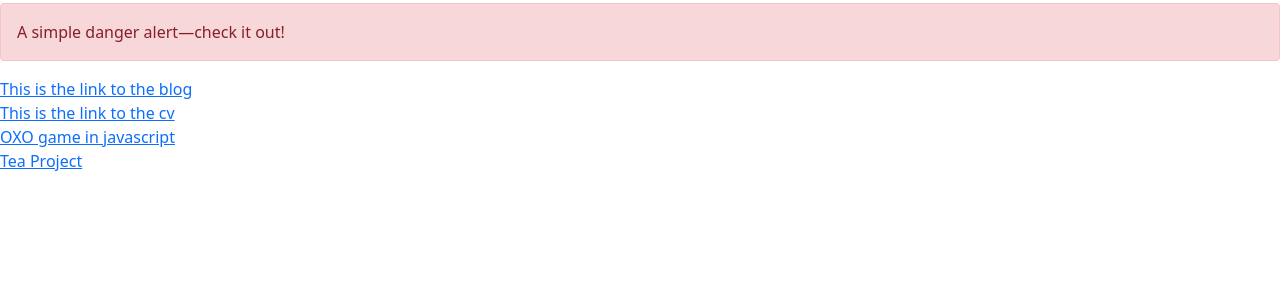
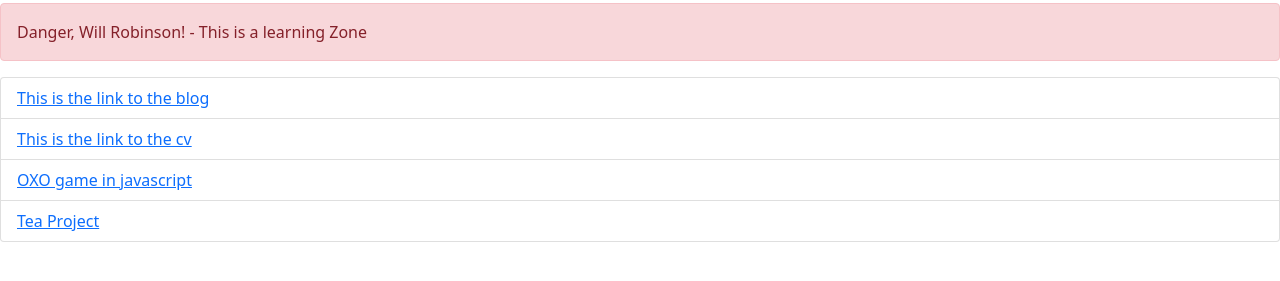
Before and after one commit to Sorevitnod/Vivingit, a plain HTML site: page index.html in a window 1280 px wide. Shown: the part 53-334 px from the top of the page. Drawn offline with nearby package versions, Linux system fonts and the light colour scheme.

Commit message:
last change

```diff
--- a/index.html
+++ b/index.html
@@ -10,13 +10,15 @@
 <body>
     <h1>Welcome to VivingIT - A place to experiment</h1>
     <div class="alert alert-danger" role="alert">
-        A simple danger alert—check it out!
+        Danger, Will Robinson! - This is a learning Zone
       </div>
       <div>
-          <a href="blog.html">This is the link to the blog</a><br/>
-          <a href="cvindex.html">This is the link to the cv</a><br/>
-          <a href="PetProjects/oxo/oxo.html">OXO game in javascript</a><br/>
-          <a href="PetProjects/Teaproject/Index.html">Tea Project</a><br/>
+          <ul class="list-group">
+              <li class="list-group-item"><a href="blog.html">This is the link to the blog</a></li>
+              <li class="list-group-item"><a href="cvindex.html">This is the link to the cv</a></li>
+              <li class="list-group-item"><a href="PetProjects/oxo/oxo.html">OXO game in javascript</a></li>
+              <li class="list-group-item"><a href="PetProjects/Teaproject/Index.html">Tea Project</a></li>
+          </ul>
       </div>
     <script src="https://unpkg.com/@popperjs/core@2.4.0/dist/umd/popper.min.js"></script>
     <script src="js/bootstrap.js"></script>
```
